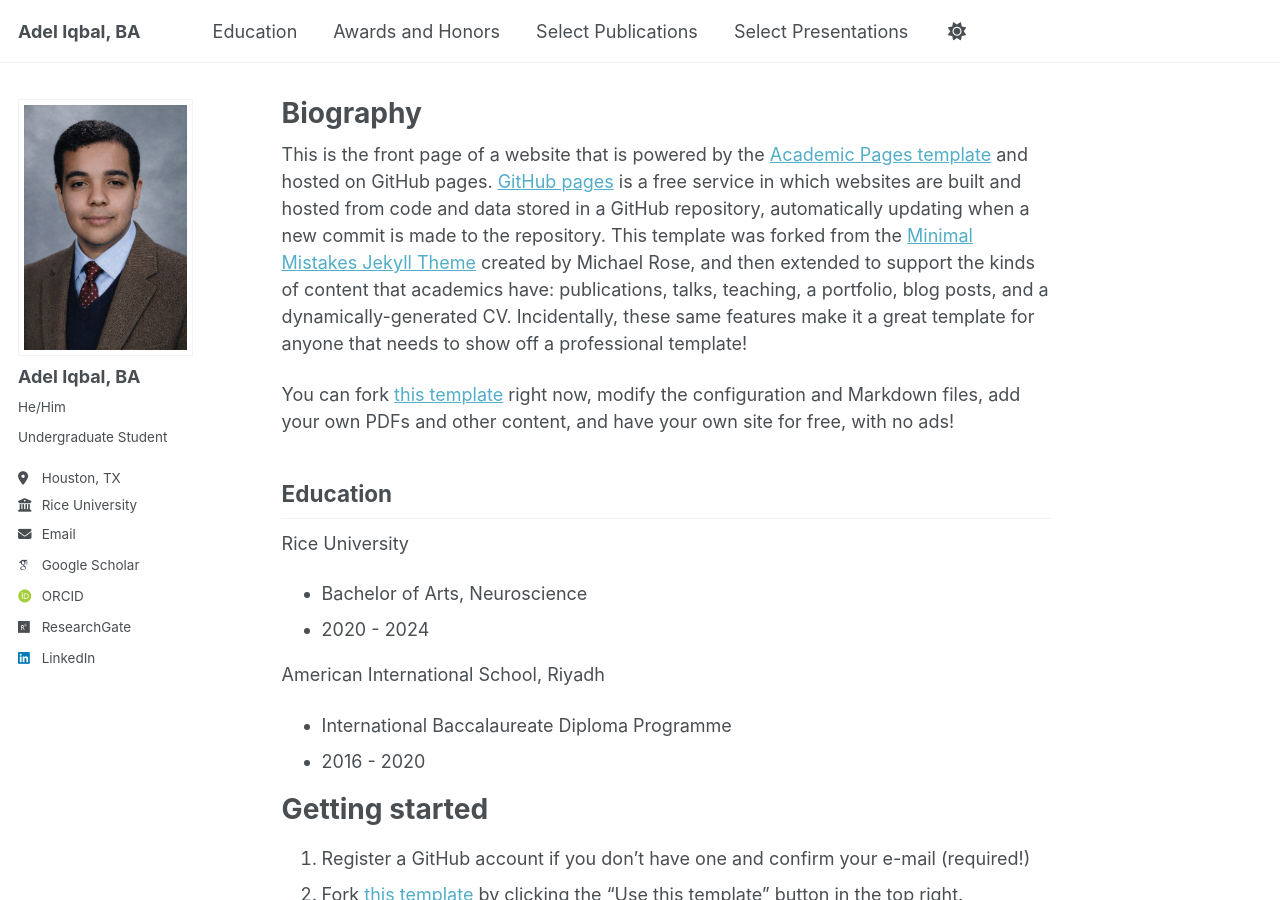
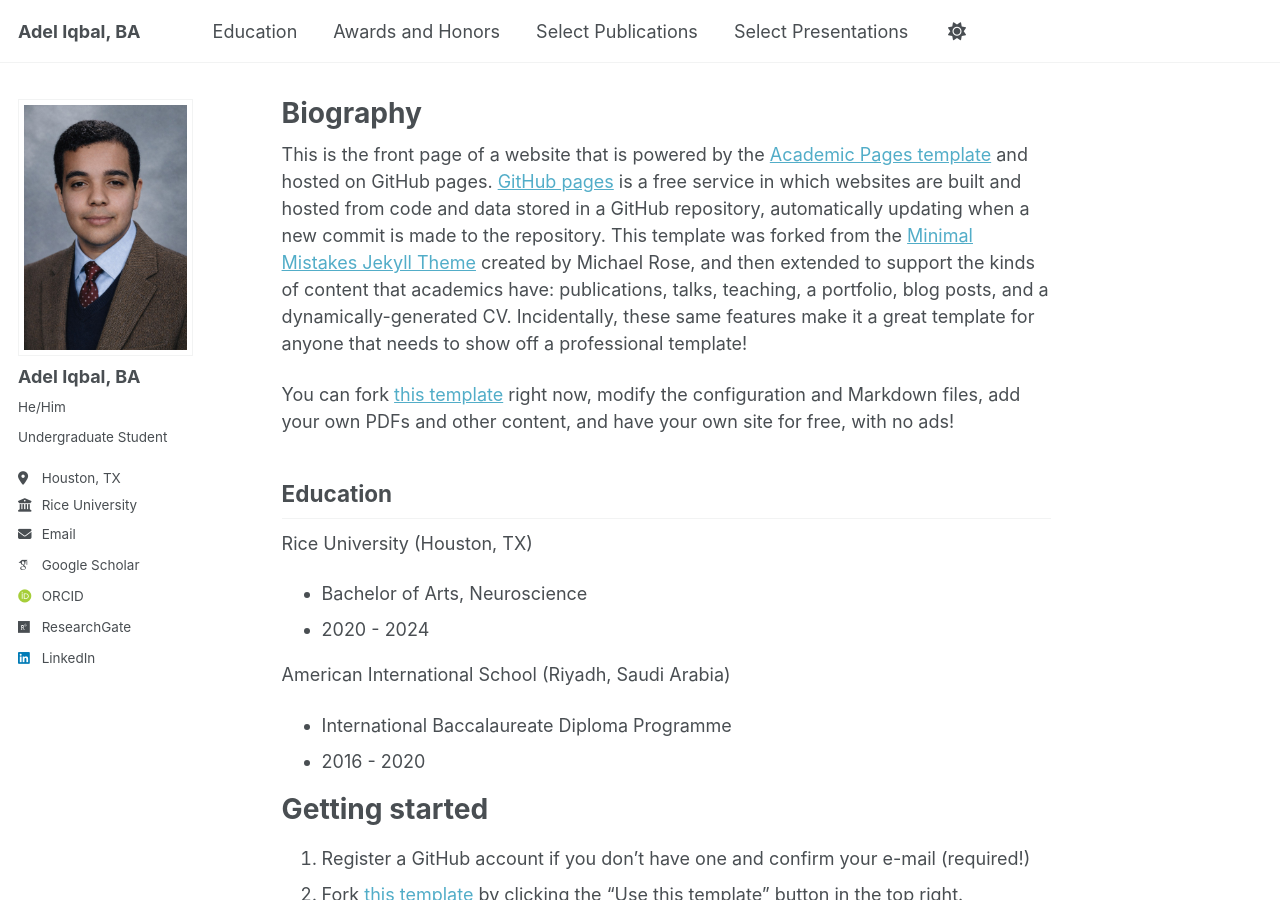
Before and after one commit to adel-iqbal/aiqbal, a Jekyll site: the page built from _pages/about.md, in a window 1280 px wide and 900 px high. Built offline with Jekyll 4.4.1, drawn with Linux system fonts in a browser that asks for light colours; some web fonts are replaced; a script bundle is joined from its source files by our own code; library files that are not in the unit come from our copies.

Commit message:
Update about.md

```diff
--- a/_pages/about.md
+++ b/_pages/about.md
@@ -13,12 +13,12 @@
 
 Education
 ------
-Rice University
+Rice University (Houston, TX)
 
  * Bachelor of Arts, Neuroscience
  * 2020 - 2024
 
- American International School, Riyadh
+ American International School (Riyadh, Saudi Arabia)
 
   * International Baccalaureate Diploma Programme
   * 2016 - 2020
```
